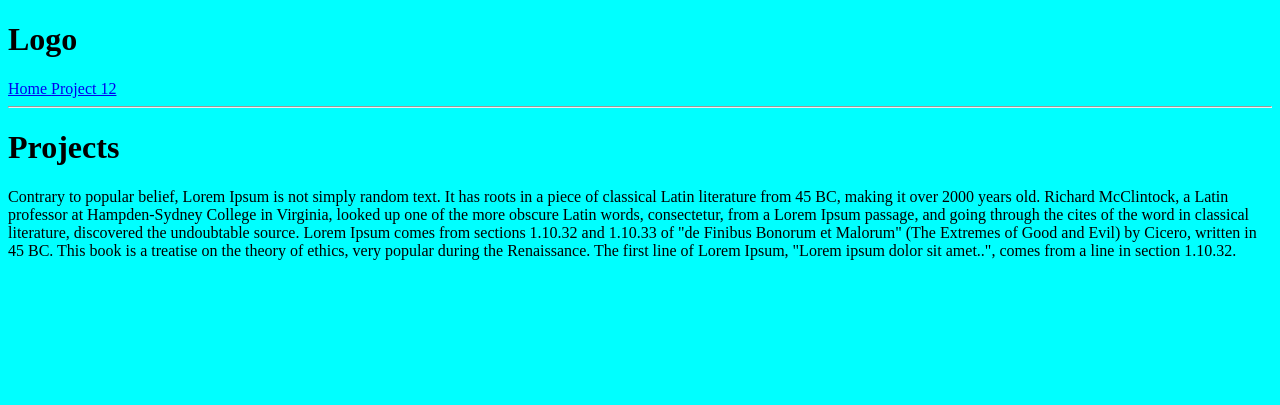
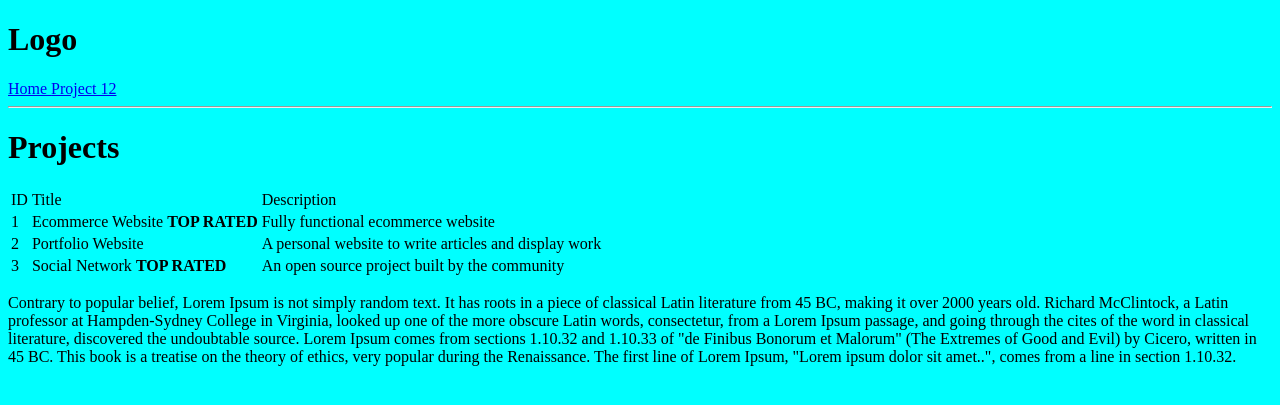
Before and after one commit to visheshsinha/devSearch-webapp, a Django app: page / in a window 1280 px wide. Shown: the top 405 px of the page. Run offline with Django 3.2, Linux system fonts and the light colour scheme.

Commit message:
Rendering data in template

```diff
--- a/devSearch/projects/templates/projects/projects.html
+++ b/devSearch/projects/templates/projects/projects.html
@@ -5,6 +5,26 @@
 <h1>
     Projects
 </h1>
+
+<table>
+    <thead>
+        <tr>
+            <td>ID</td>
+            <td>Title</td>
+            <td>Description</td>
+        </tr>
+    </thead>
+
+    <tbody>
+        {% for project in projects %}
+        <tr>
+            <td>{{project.id}}</td>
+            <td>{{project.title}} {% if project.top_rated %} <strong> TOP RATED </strong> {% endif %}</td>
+            <td>{{project.description}}</td>
+        </tr>
+        {% endfor %}
+    </tbody>
+</table>
 
 <p>
     Contrary to popular belief, Lorem Ipsum is not simply random text. It has roots in a piece of classical Latin
--- a/devSearch/projects/views.py
+++ b/devSearch/projects/views.py
@@ -7,23 +7,32 @@ projectsList = [
     {
         'id': '1',
         'title': 'Ecommerce Website',
-        'description': 'Fully functional ecommerce website'
+        'description': 'Fully functional ecommerce website',
+        'top_rated': True
     },
     {
         'id': '2',
         'title': 'Portfolio Website',
-        'description': 'A personal website to write articles and display work'
+        'description': 'A personal website to write articles and display work',
+        'top_rated': False
     },
     {
         'id': '3',
         'title': 'Social Network',
-        'description': 'An open source project built by the community'
+        'description': 'An open source project built by the community',
+        'top_rated': True
     }
 ]
 
 
 def projects(request):
-    return render(request, 'projects/projects.html')
+    context = {"projects":projectsList}
+    return render(request, 'projects/projects.html', context)
 
 def project(request, pk):
-    return render(request, 'projects/single_projects.html')
+    projectObject = None
+    for project in projectsList:
+        if pk == project["id"]:
+            projectObject = project
+
+    return render(request, 'projects/single_projects.html', {"project":projectObject})
```
Also changed, not shown: devSearch/projects/templates/projects/single_projects.html (+3 -8 lines).
